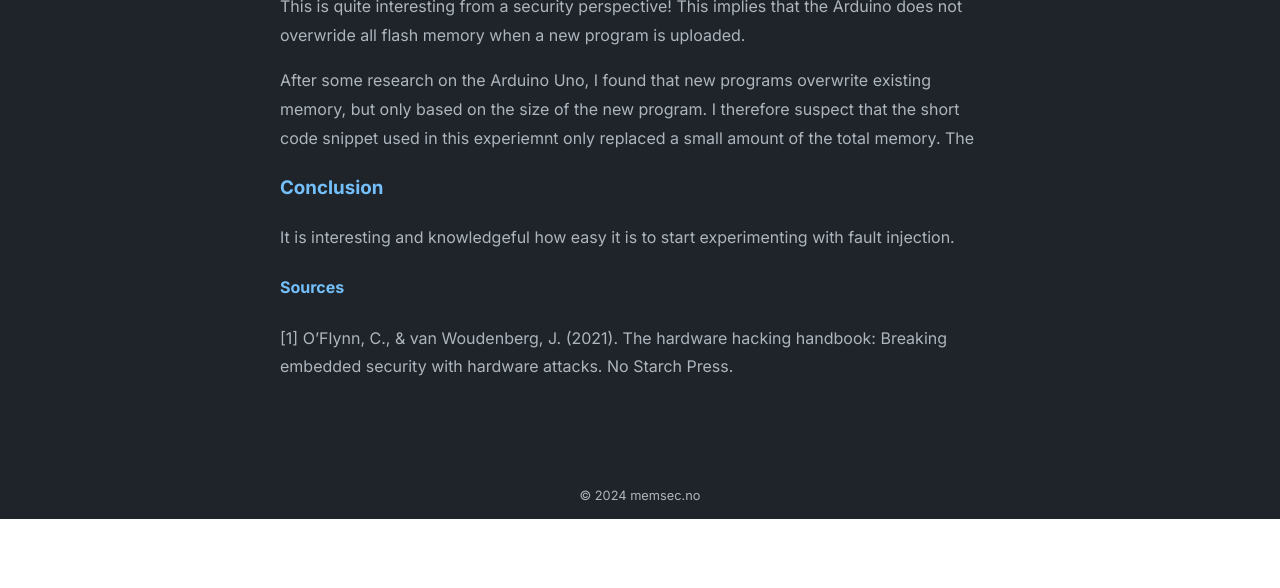
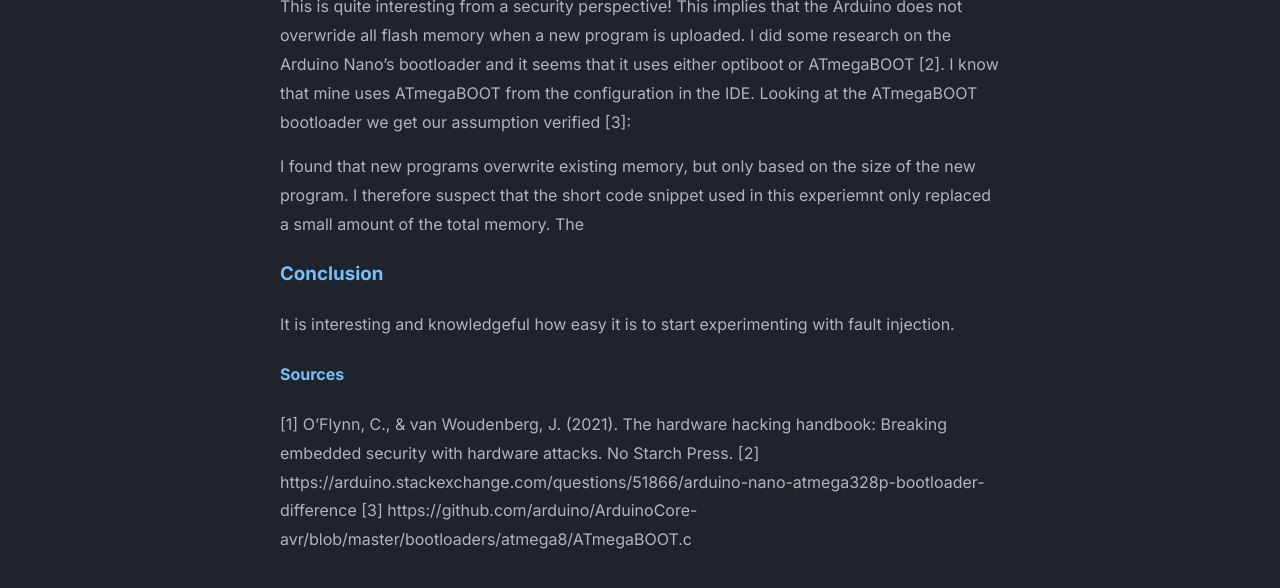
Before and after one commit to memsecno/memsec.no, a Jekyll site: the page built from _posts/2024-06-01-practical-fault-injection.md, in a window 1280 px wide and 900 px high, scrolled down 3961 px, cut to the strip 264-852 px from the top of the window. Built offline with Jekyll 4.4.1, drawn with Linux system fonts in a browser that asks for light colours; nearby versions of some CDN libraries; before the commit the page ends 4744 px from its top, so only the background shows below that; some of the changed text lies outside the part shown.

Commit message:
Update 2024-06-01-practical-fault-injection.md

```diff
--- a/_posts/2024-06-01-practical-fault-injection.md
+++ b/_posts/2024-06-01-practical-fault-injection.md
@@ -85,9 +85,13 @@ Most of the ASCII output was from a Riscure HW hacking CTF (https://github.com/R
 |:--:|
 | <b>Strings found in the casino hex file using Ghidra</b>|
 
-This is quite interesting from a security perspective! This implies that the Arduino does not overwride all flash memory when a new program is uploaded.
+This is quite interesting from a security perspective! This implies that the Arduino does not overwride all flash memory when a new program is uploaded. I did some research on the Arduino Nano's bootloader and it seems that it uses either optiboot or ATmegaBOOT [2]. I know that mine uses ATmegaBOOT from the configuration in the IDE. Looking at the ATmegaBOOT bootloader we get our assumption verified [3]:
 
-After some research on the Arduino Uno, I found that new programs overwrite existing memory, but only based on the size of the new program. I therefore suspect that the short code snippet used in this experiemnt only replaced a small amount of the total memory. The
+
+
+
+
+I found that new programs overwrite existing memory, but only based on the size of the new program. I therefore suspect that the short code snippet used in this experiemnt only replaced a small amount of the total memory. The
 
 
 ### Conclusion
@@ -96,3 +100,5 @@ It is interesting and knowledgeful how easy it is to start experimenting with fa
 
 #### Sources
 [1] O'Flynn, C., & van Woudenberg, J. (2021). The hardware hacking handbook: Breaking embedded security with hardware attacks. No Starch Press.
+[2] https://arduino.stackexchange.com/questions/51866/arduino-nano-atmega328p-bootloader-difference
+[3] https://github.com/arduino/ArduinoCore-avr/blob/master/bootloaders/atmega8/ATmegaBOOT.c
```
